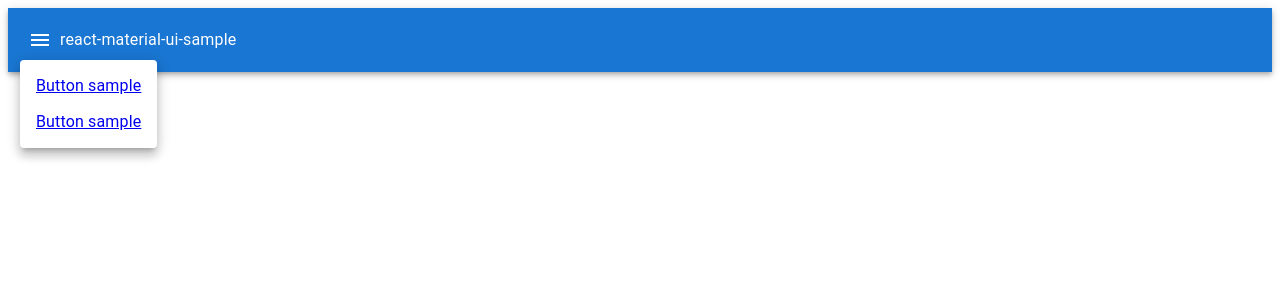
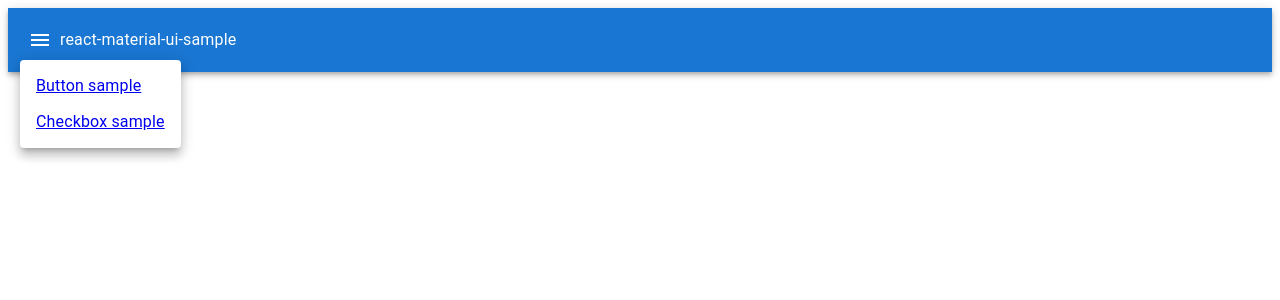
Before and after one commit to nakamurakko/react-material-ui-sample, a React (Create React App) app: page / in a window 1280 px wide. Both pictures are taken after a click on the button 40 px from the left and 40 px from the top of the page. Shown: the top 300 px of the page. Built offline with nearby package versions, Linux system fonts and the light colour scheme.

Commit message:
メニュー修正。

```diff
--- a/src/App.tsx
+++ b/src/App.tsx
@@ -51,7 +51,7 @@ export default function App(): JSX.Element {
           <Link to="button-sample">Button sample</Link>
         </MenuItem>
         <MenuItem onClick={closeMenu}>
-          <Link to="checkbox-sample">Button sample</Link>
+          <Link to="checkbox-sample">Checkbox sample</Link>
         </MenuItem>
       </Menu>
 
```
